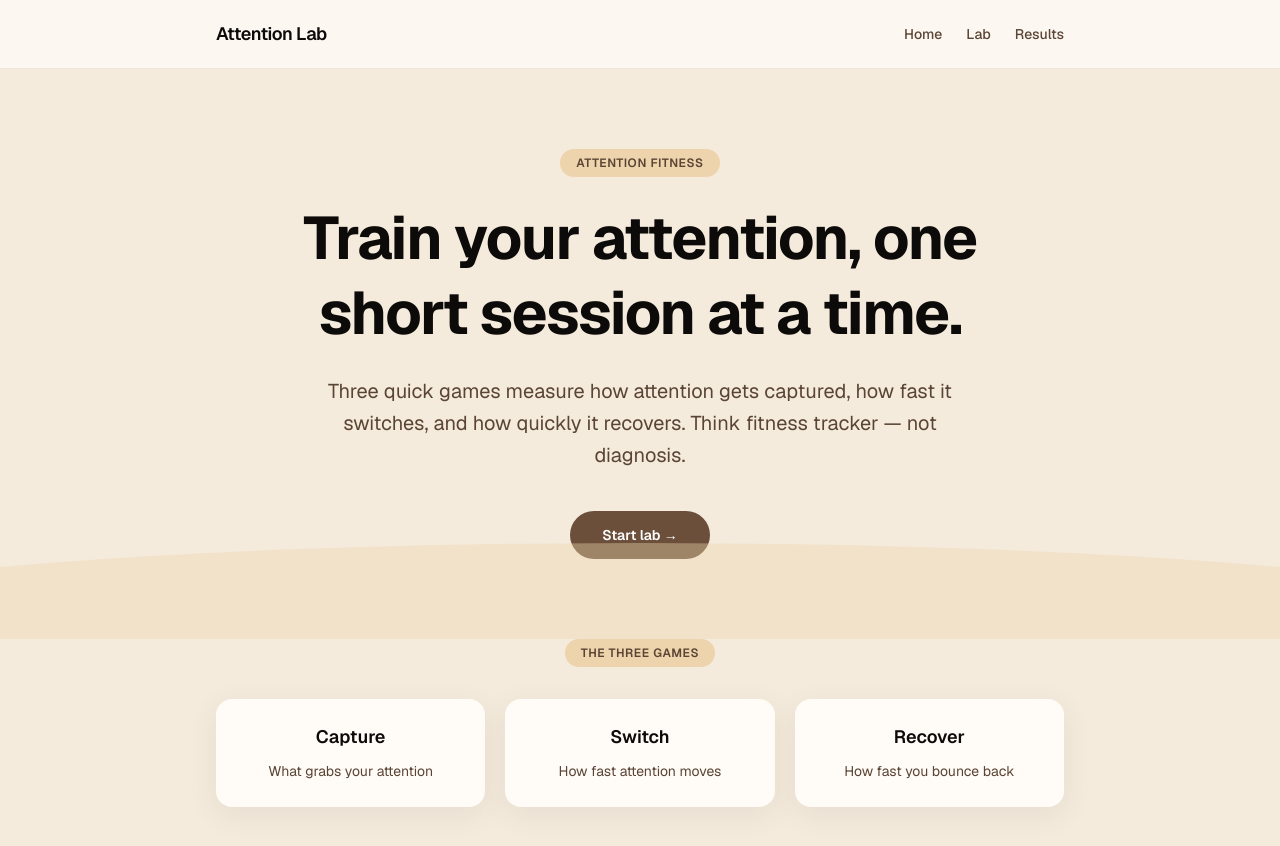
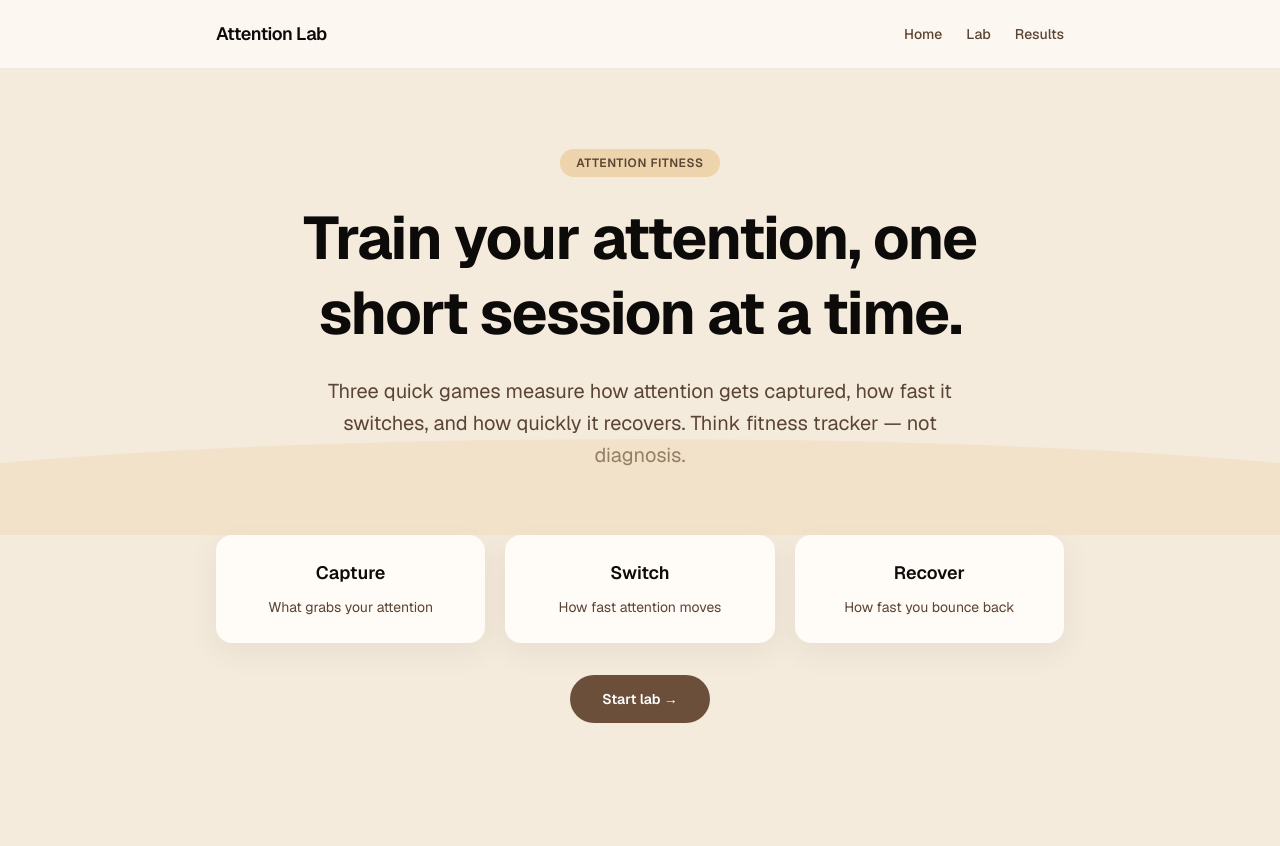
Before and after one commit to LiamPMcA/Attention-Lab, a Next.js app: page / in a window 1280 px wide. Shown: the top 846 px of the page. After the commit the page ends 803 px from the top, so only its background shows below. Built offline with nearby package versions, Linux system fonts and the light colour scheme.

Commit message:
feat: design update3

```diff
--- a/app/page.tsx
+++ b/app/page.tsx
@@ -4,7 +4,7 @@ import PillLabel from "@/components/PillLabel";
 export default function Home() {
   return (
     <div>
-      <section className="relative overflow-hidden px-6 pb-20 pt-20 text-center">
+      <section className="relative overflow-hidden px-6 pb-16 pt-20 text-center">
         <div className="mx-auto max-w-3xl">
           <div className="mb-6 flex justify-center">
             <PillLabel>Attention fitness</PillLabel>
@@ -12,17 +12,11 @@ export default function Home() {
           <h1 className="mb-6 text-4xl font-bold leading-tight tracking-tight text-warm-dark sm:text-6xl">
             Train your attention, one short session at a time.
           </h1>
-          <p className="mx-auto mb-10 max-w-2xl text-lg leading-8 text-warm-muted sm:text-xl">
+          <p className="mx-auto max-w-2xl text-lg leading-8 text-warm-muted sm:text-xl">
             Three quick games measure how attention gets captured, how fast it
             switches, and how quickly it recovers. Think fitness tracker — not
             diagnosis.
           </p>
-          <Link
-            href="/lab"
-            className="inline-flex items-center rounded-full bg-accent px-8 py-3.5 text-sm font-semibold text-white transition-colors hover:bg-accent-hover"
-          >
-            Start lab →
-          </Link>
         </div>
 
         <div
@@ -31,22 +25,26 @@ export default function Home() {
         />
       </section>
 
-      <section className="mx-auto max-w-4xl px-6 pb-20">
-        <div className="mb-8 flex justify-center">
-          <PillLabel>The three games</PillLabel>
-        </div>
-        <div className="grid gap-5 sm:grid-cols-3">
+      <section className="mx-auto max-w-4xl px-6 pb-20 text-center">
+        <div className="mb-8 grid gap-5 sm:grid-cols-3">
           {[
             { name: "Capture", detail: "What grabs your attention" },
             { name: "Switch", detail: "How fast attention moves" },
             { name: "Recover", detail: "How fast you bounce back" },
           ].map((game) => (
-            <div key={game.name} className="soft-card p-6 text-center">
+            <div key={game.name} className="soft-card p-6">
               <h2 className="text-lg font-semibold text-warm-dark">{game.name}</h2>
               <p className="mt-2 text-sm leading-6 text-warm-muted">{game.detail}</p>
             </div>
           ))}
         </div>
+
+        <Link
+          href="/lab"
+          className="inline-flex items-center rounded-full bg-accent px-8 py-3.5 text-sm font-semibold text-white transition-colors hover:bg-accent-hover"
+        >
+          Start lab →
+        </Link>
       </section>
     </div>
   );
```
